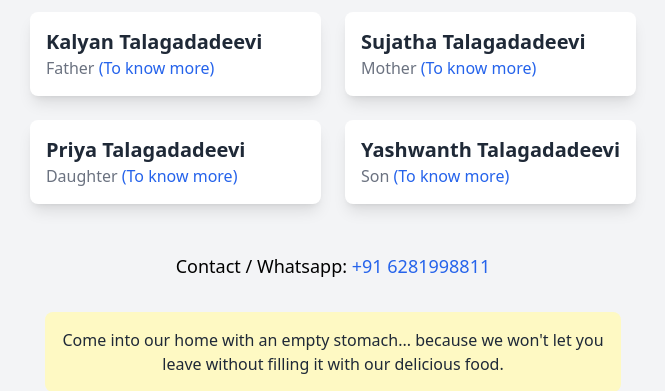
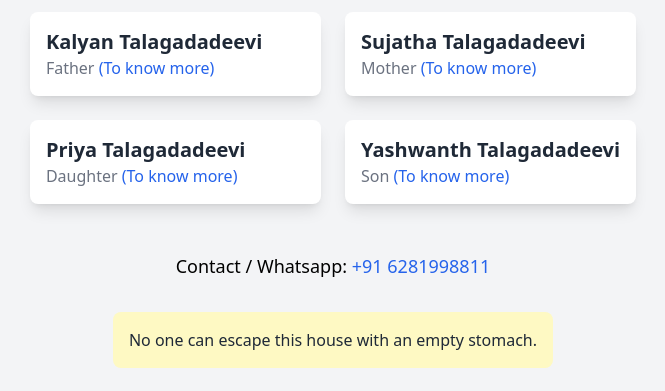
Before and after one commit to Yaswanthtalagadadeevi/Home, a plain HTML site: page index.html in a window 1280 px wide. Shown: the part 76-467 px from the top of the page, without its empty margins (307-972 px from the left). Drawn offline with nearby package versions, Linux system fonts and the light colour scheme.

Commit message:
Update index.html

```diff
--- a/index.html
+++ b/index.html
@@ -46,7 +46,7 @@
 
     <!-- Note Section -->
     <div class="bg-yellow-100 p-4 rounded-lg mb-8 max-w-xl text-center">
-        <p class="text-gray-800">Come into our home with an empty stomach... because we won't let you leave without filling it with our delicious food.</p>
+        <p class="text-gray-800">No one can escape this house with an empty stomach.</p>
     </div>
 
     <!-- Thank You Note -->
```
